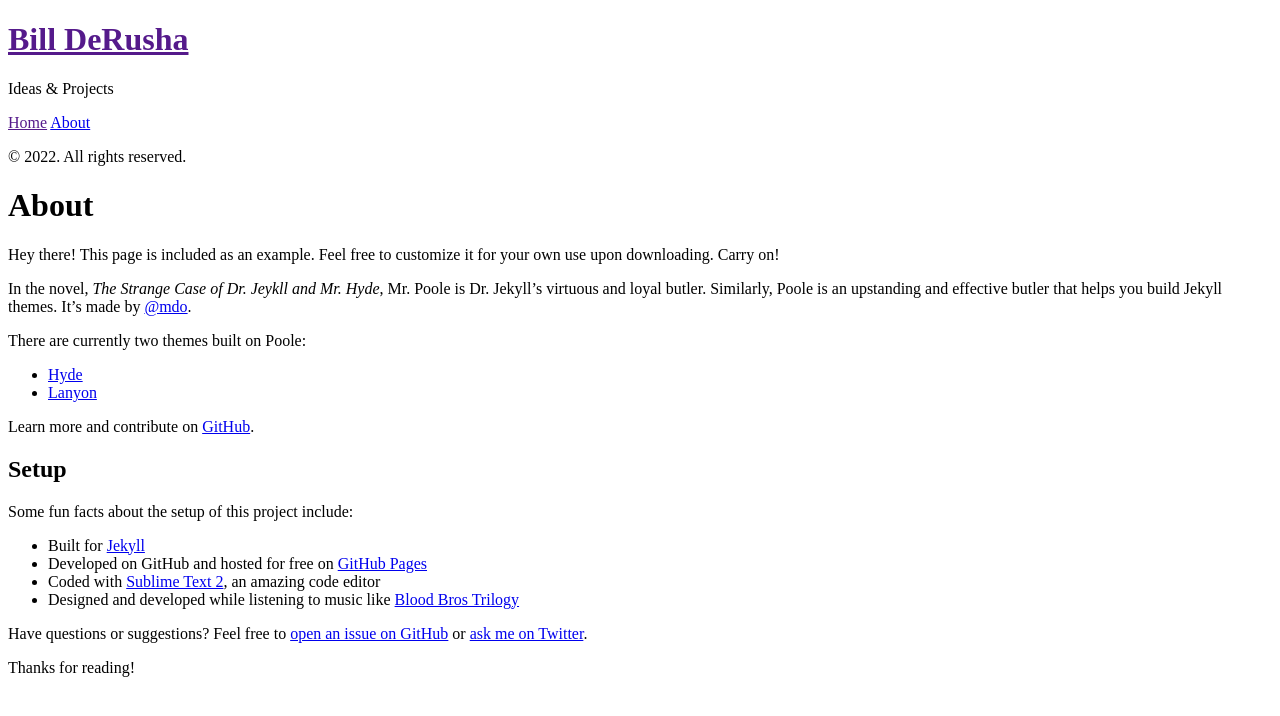
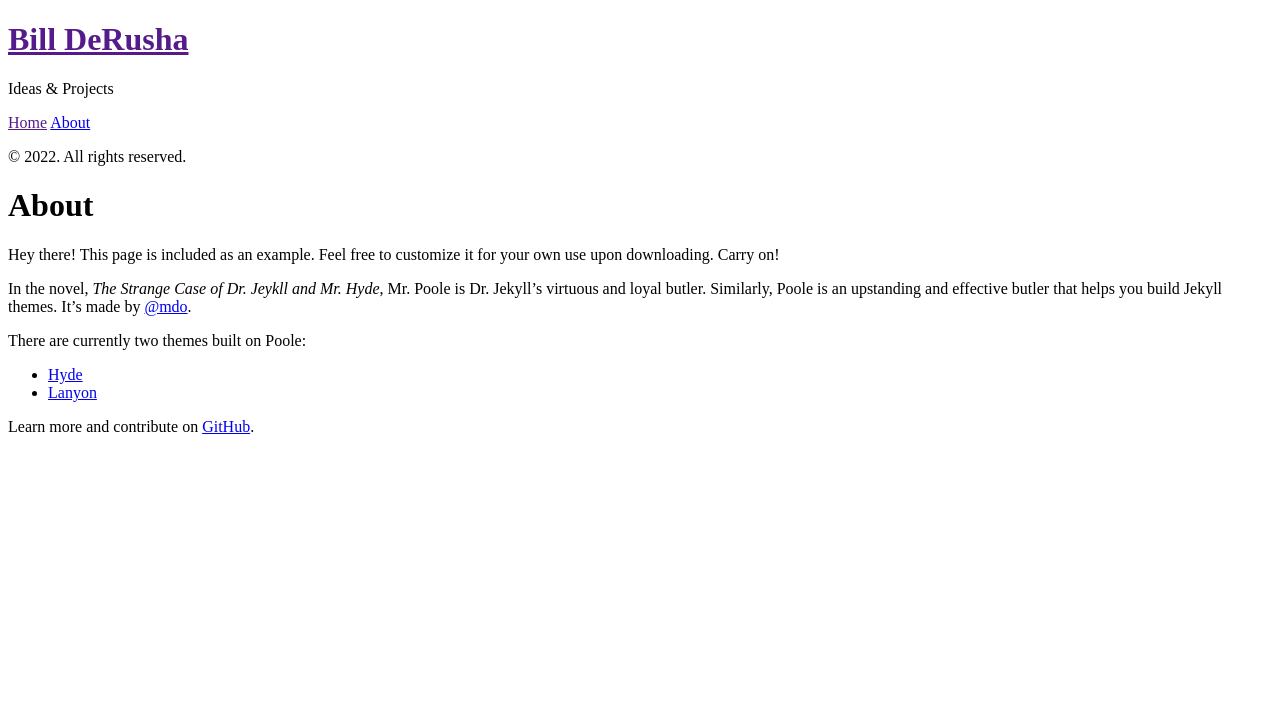
Before and after one commit to bderusha/billderusha, a Jekyll site: the page built from about.md, in a window 1280 px wide. Shown: the top 716 px of the page. Built offline with Jekyll 4.4.1, drawn with Linux system fonts in a browser that asks for light colours.

Commit message:
Update about.md

```diff
--- a/about.md
+++ b/about.md
@@ -15,16 +15,3 @@ There are currently two themes built on Poole:
 * [Lanyon](http://lanyon.getpoole.com)
 
 Learn more and contribute on [GitHub](https://github.com/poole).
-
-## Setup
-
-Some fun facts about the setup of this project include:
-
-* Built for [Jekyll](http://jekyllrb.com)
-* Developed on GitHub and hosted for free on [GitHub Pages](https://pages.github.com)
-* Coded with [Sublime Text 2](http://sublimetext.com), an amazing code editor
-* Designed and developed while listening to music like [Blood Bros Trilogy](https://soundcloud.com/maddecent/sets/blood-bros-series)
-
-Have questions or suggestions? Feel free to [open an issue on GitHub](https://github.com/poole/issues/new) or [ask me on Twitter](https://twitter.com/mdo).
-
-Thanks for reading!
```
